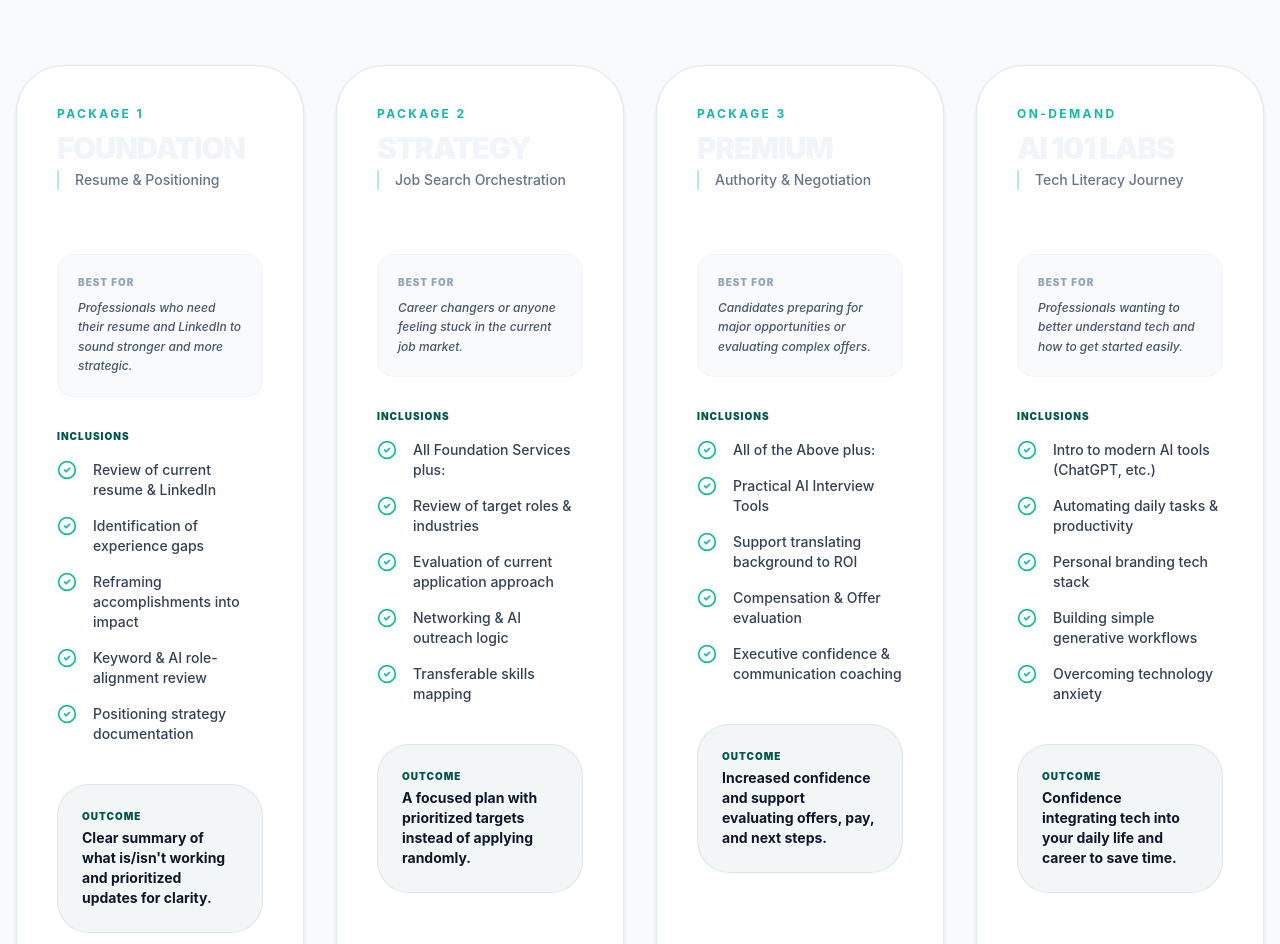
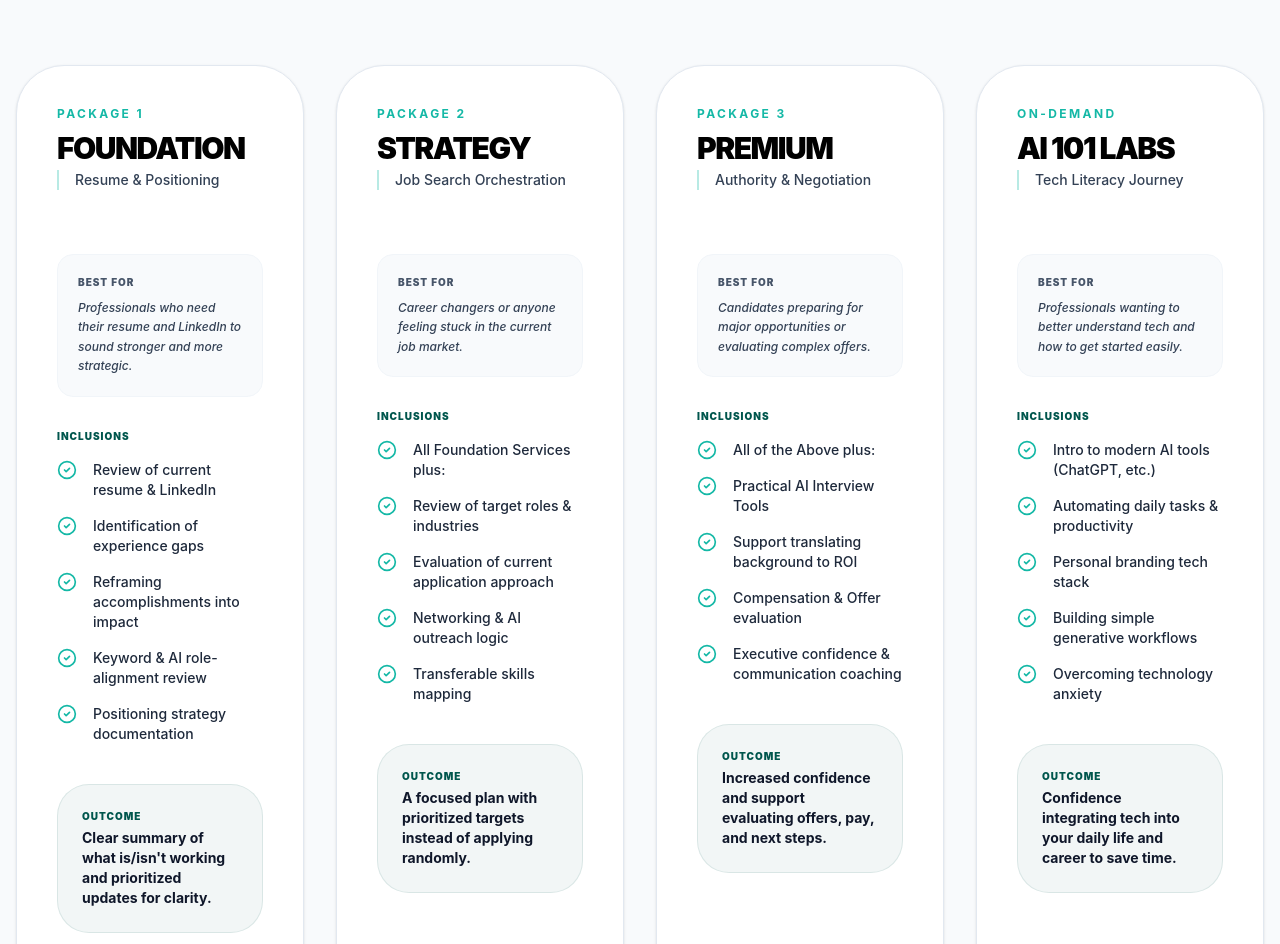
Before and after one commit to akpeugh/TheTransformationRoom, a React (Vite) app: page /individuals in a window 1280 px wide. Shown: the part 1380-2324 px from the top of the page. Built offline with nearby package versions, Linux system fonts and the light colour scheme.

Commit message:
style: improve typography and text readability
Adjusted text colors and font weights across multiple pages to ensure better contrast and visual hierarchy.

```diff
--- a/src/pages/Contact.tsx
+++ b/src/pages/Contact.tsx
@@ -317,7 +317,7 @@ const Contact = ({ aiConsultationData }: { aiConsultationData?: { summary: strin
                             {opt.icon}
                           </div>
                           <div>
-                            <p className="font-bold text-sm leading-none mb-1">{opt.label}</p>
+                            <p className={`font-bold text-sm leading-none mb-1 ${selectedService === opt.label ? 'text-white' : 'text-slate-900'}`}>{opt.label}</p>
                             <p className={`text-[10px] uppercase tracking-wider font-semibold ${
                               selectedService === opt.label ? 'text-white/80' : 'text-slate-600'
                             }`}>{opt.sub}</p>
@@ -349,7 +349,7 @@ const Contact = ({ aiConsultationData }: { aiConsultationData?: { summary: strin
                             {opt.icon}
                           </div>
                           <div>
-                            <p className="font-bold text-sm leading-none mb-1">{opt.label}</p>
+                            <p className={`font-bold text-sm leading-none mb-1 ${selectedService === opt.label ? 'text-white' : 'text-slate-900'}`}>{opt.label}</p>
                             <p className={`text-[10px] uppercase tracking-wider font-semibold ${
                               selectedService === opt.label ? 'text-white/80' : 'text-slate-600'
                             }`}>{opt.sub}</p>
--- a/src/pages/Home.tsx
+++ b/src/pages/Home.tsx
@@ -653,8 +653,8 @@ const Home = () => {
                 <div className="w-14 h-14 bg-brand-primary text-white rounded-xl flex items-center justify-center mb-6 shadow-lg">
                   {pillar.icon}
                 </div>
-                <h3 className="text-xl font-bold mb-4">{pillar.title}</h3>
-                <p className="text-slate-600 text-sm leading-relaxed">{pillar.desc}</p>
+                <h3 className="text-xl font-bold text-black mb-4">{pillar.title}</h3>
+                <p className="text-slate-700 text-sm leading-relaxed">{pillar.desc}</p>
               </motion.div>
             ))}
           </div>
--- a/src/pages/Individuals.tsx
+++ b/src/pages/Individuals.tsx
@@ -274,20 +274,20 @@ const stageData = [
             >
               <div className="relative mb-10">
                 <p className="text-brand-secondary font-bold text-xs uppercase tracking-[0.2em] mb-2">{pkg.price}</p>
-                <h3 className="text-3xl font-black mb-1 uppercase tracking-tighter">{pkg.tier}</h3>
-                <p className="text-slate-500 text-sm mb-6 font-medium border-l-2 border-brand-secondary/30 pl-4">{pkg.subtitle}</p>
+                <h3 className="text-3xl font-black text-black mb-1 uppercase tracking-tighter">{pkg.tier}</h3>
+                <p className="text-slate-700 text-sm mb-6 font-medium border-l-2 border-brand-secondary/30 pl-4">{pkg.subtitle}</p>
               </div>
 
               <div className="flex-grow">
                 <div className="mb-8 p-5 bg-slate-50 rounded-2xl border border-slate-100">
-                   <p className="text-[10px] font-black mb-2 uppercase tracking-widest text-slate-400">Best For</p>
-                   <p className="text-xs text-slate-600 italic font-medium leading-relaxed">{pkg.bestFor}</p>
+                   <p className="text-[10px] font-black mb-2 uppercase tracking-widest text-slate-600">Best For</p>
+                   <p className="text-xs text-slate-700 italic font-medium leading-relaxed">{pkg.bestFor}</p>
                 </div>
 
                 <p className="text-[10px] font-black mb-4 uppercase tracking-widest text-brand-primary">Inclusions</p>
                 <ul className="space-y-4 mb-10">
                   {pkg.includes.map((item, j) => (
-                    <li key={j} className="flex gap-4 text-sm font-medium text-slate-700">
+                    <li key={j} className="flex gap-4 text-sm font-medium text-slate-800">
                       <CheckCircle2 className="w-5 h-5 text-brand-secondary shrink-0" />
                       {item}
                     </li>
```
